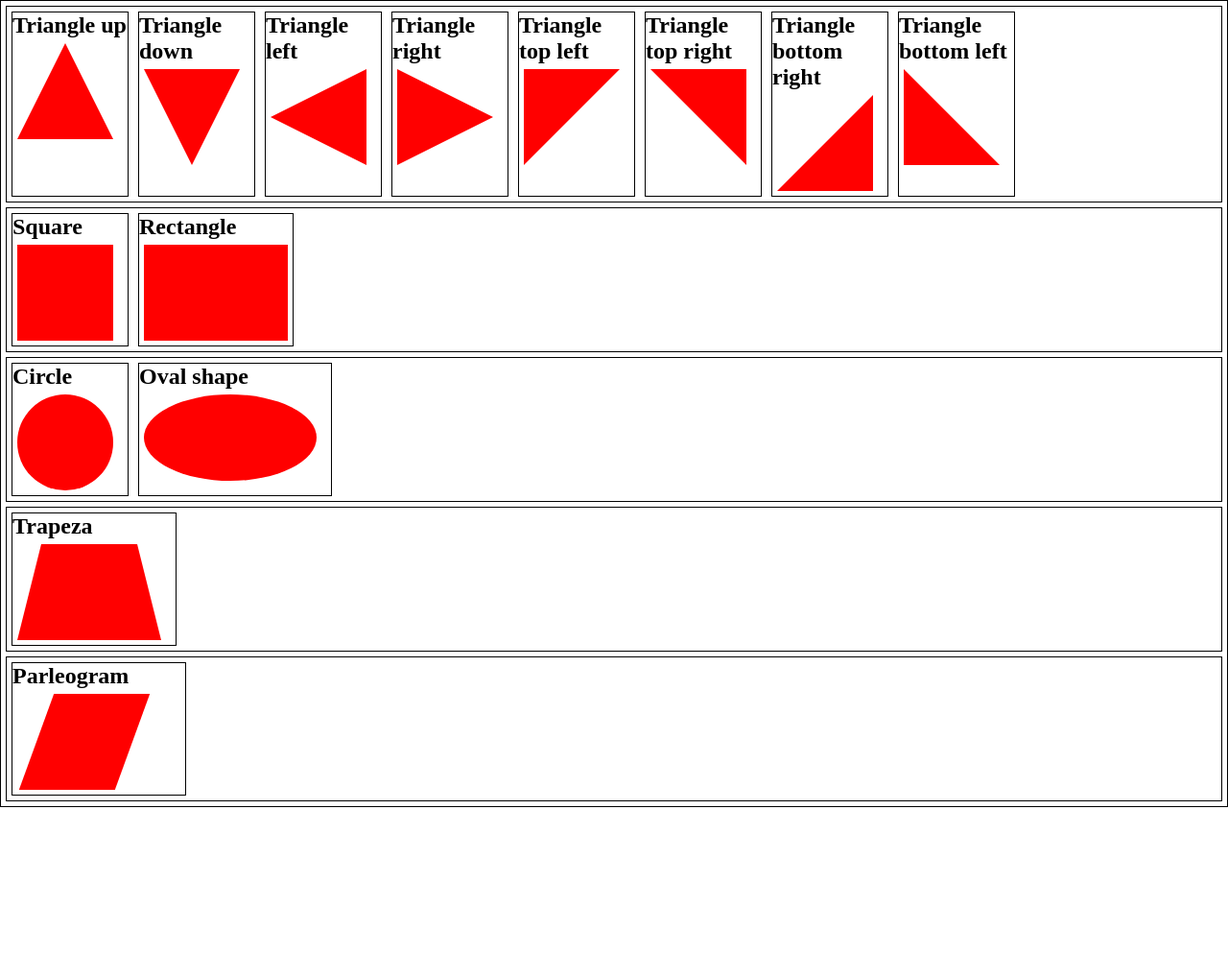
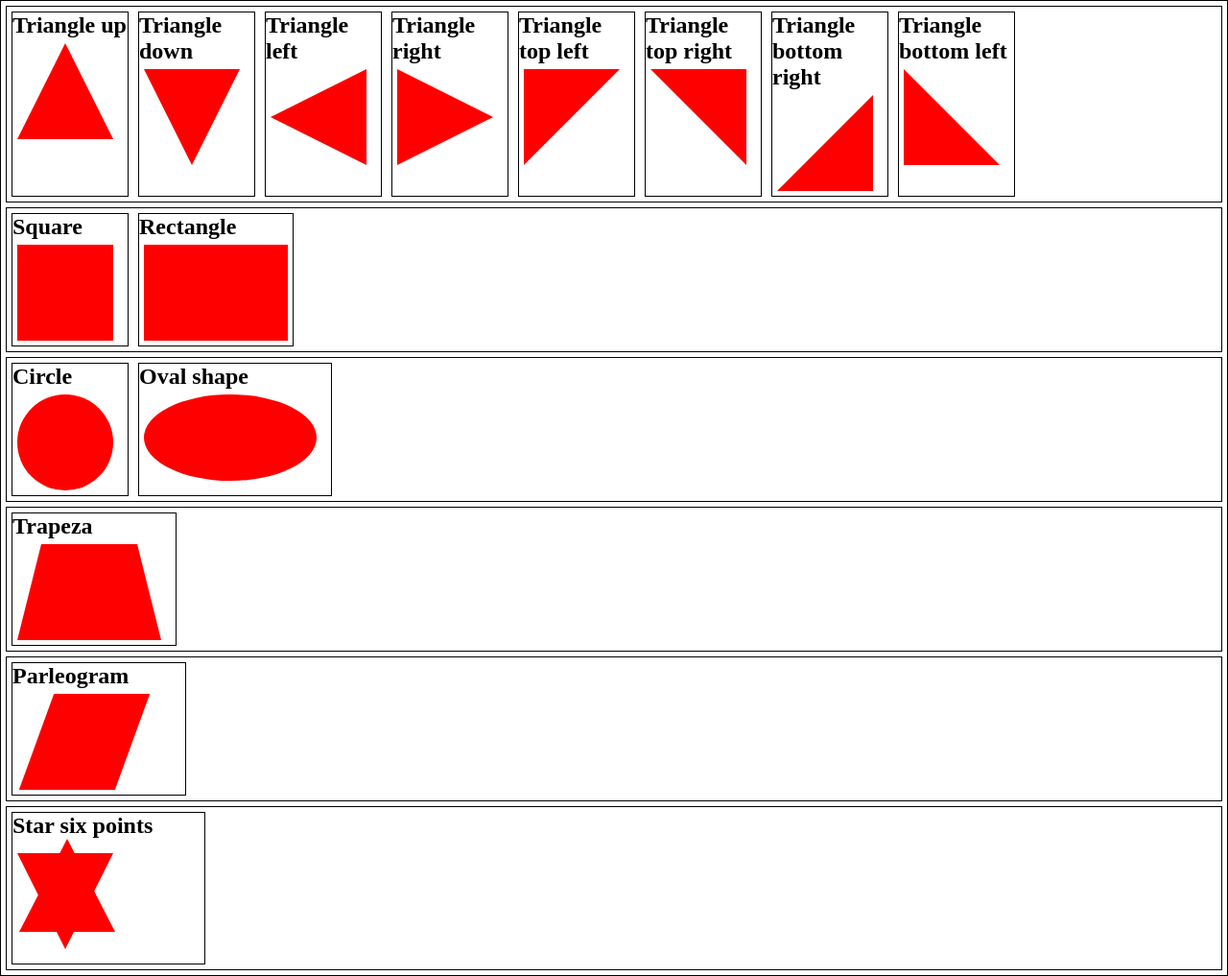
Before and after one commit to arysnurbol/css-tricks, a plain HTML site: page index.html in a window 1280 px wide. Shown: the whole page at 96% size. Before the commit the page ends 841 px from the top, so only its background shows below. Drawn offline with Linux system fonts and the light colour scheme.

Commit message:
add star six point

```diff
--- a/css/style.css
+++ b/css/style.css
@@ -204,3 +204,34 @@ body,h1,h2,h3,h4,h5,h6,p,div,span,tr,td,table,tbody,thead,b,hr,section,head,head
     transform: skew(-20deg);
     margin: 5px 25px;
 }
+.stars{
+    margin: 5px;
+    border: 1px solid #000;
+    display: flex;
+}
+.star_six_points_block {
+    width: 200px;
+    margin: 5px;
+    border: 1px solid #000;
+}
+.star_six_points{
+    position: relative;
+    width: 0;
+    height: 0;
+    margin: 15px 5px;
+    border-top: 100px solid red;
+    border-left: 50px solid transparent;
+    border-right: 50px solid transparent;
+}
+.star_six_points::after{
+    position: absolute;
+    width: 0;
+    height: 0;
+    margin: 5px;
+    border-bottom: 97px solid red;
+    border-left: 50px solid transparent;
+    border-right: 50px solid transparent;
+    content: '';
+    top: -120px;
+    left: -53px;
+}
--- a/index.html
+++ b/index.html
@@ -77,6 +77,12 @@
                 <div class="parleogram"></div>
             </div>
         </div>
+        <div class="stars">
+            <div class="star_six_points_block">
+                <h2>Star six points</h2>
+                <div class="star_six_points"></div>
+            </div>
+        </div>
     </div>
 
 </body>
```
